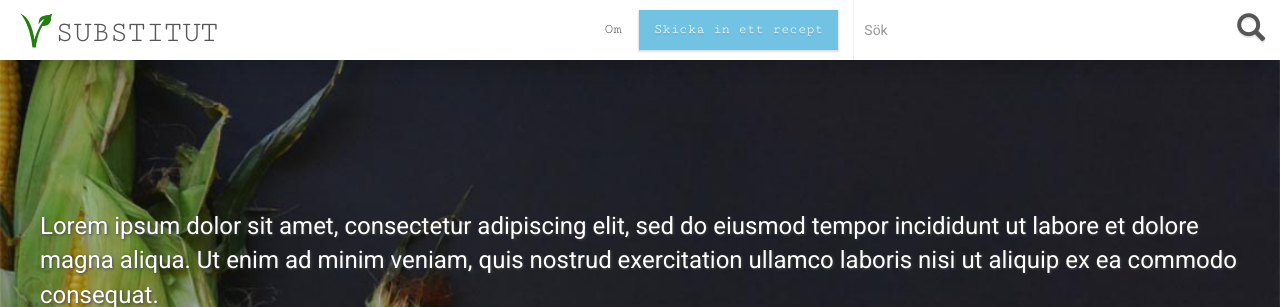
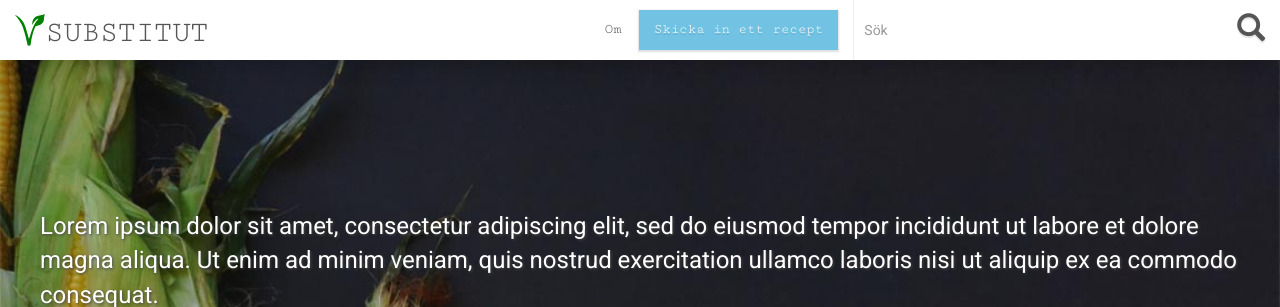
Before and after one commit to dessibelle/substitut.se, a Django app: page / in a window 1280 px wide. Shown: the top 307 px of the page. Run offline with Django 3.2, Linux system fonts and the light colour scheme; data that the repository does not hold is empty; parts of the project's set-up code (start-up, migrations or seed data) failed here and were passed over; some libraries are stand-ins or nearby versions.

Commit message:
Use svg logo

```diff
--- a/project/recipes/templates/recipes/base.html
+++ b/project/recipes/templates/recipes/base.html
@@ -13,7 +13,9 @@
     <div class="state-indicator" id="state-indicator"></div>
     <header class="site-header container-fluid">
         <div class="col-md-4 col-sm-12 col-xs-12 logo-wrapper">
-            <img src="{% static "images/site/vegan.png" %}" class="vegan-logo">
+            <div class="svg-wrapper">
+                <object type="image/svg+xml" data="{% static "images/site/vegan.svg" %}" class="vegan-logo"></object>
+            </div>
             <h1 id="logo"><a href="/">SUBSTITUT</a></h1>
         </div>
         <nav class="col-md-4 col-sm-12 col-xs-12 navigation">
--- a/project/sass/substitut.scss
+++ b/project/sass/substitut.scss
@@ -165,6 +165,20 @@ header.site-header {
     @include box-shadow(0 5px 20px rgba(0, 0, 0, 0.2));
     z-index: 99;
     .logo-wrapper {
+        .svg-wrapper {
+            position: relative;
+            width: 30px;
+            height: 40px;
+            float: left;
+            margin-top: 10px;
+            object {
+                position: absolute;
+                height: 100%;
+                width: 100%;
+                left: 0;
+                top: 0;
+            }
+        }
         h1 {
             margin: 13px 0 0 0;
             float: left;
@@ -177,12 +191,6 @@ header.site-header {
             height: 40px;
             line-height: 40px;
             font-size: 30px;
-        }
-        img {
-            margin-top: 10px;
-            float: left;
-            transition: all 0.2s;
-            height: 40px;
         }
     }
     .navigation {
```
Also changed, not shown: project/static/recipes/css/substitut.css, project/static/recipes/images/site/vegan.png (deleted), project/static/recipes/images/site/vegan.svg (added).
